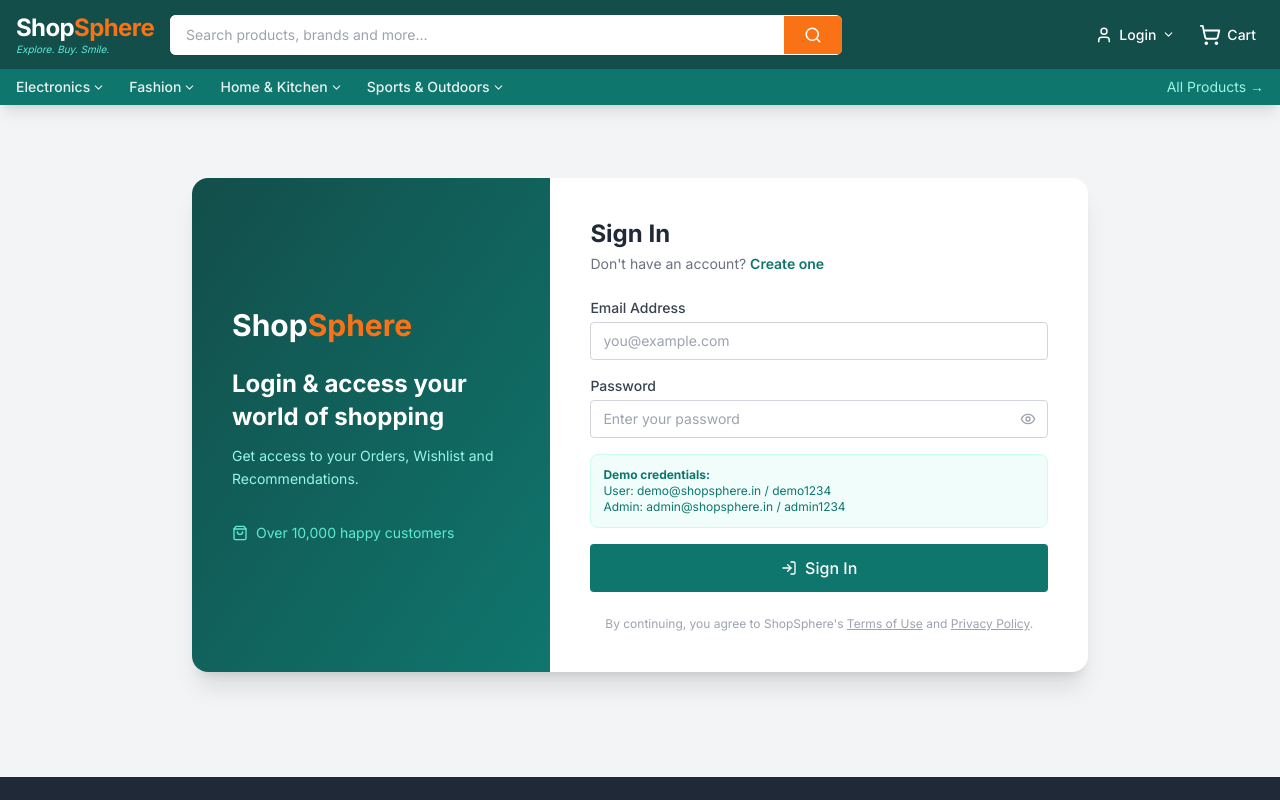
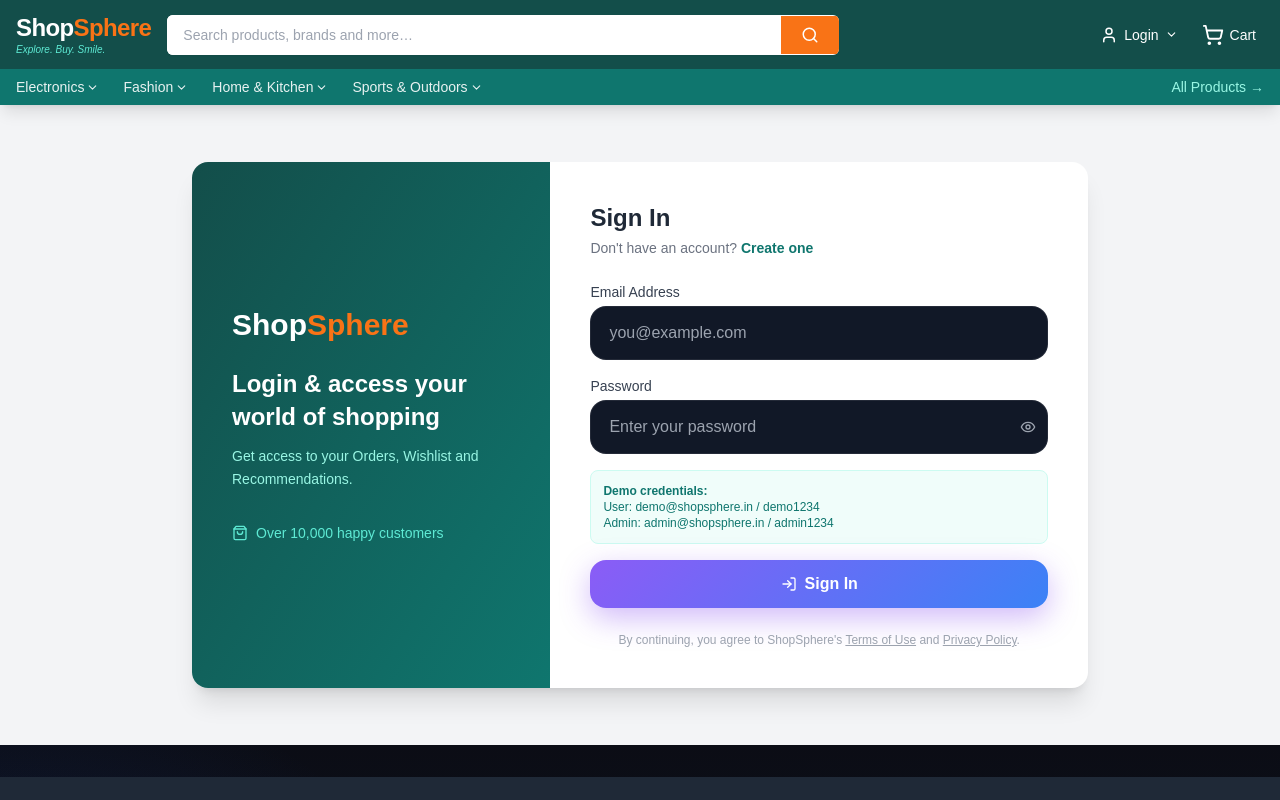
Before and after one commit to kushwahaKhushi/shopsphere, a Next.js app: page /login in a window 1280 px wide. Shown: the top 800 px of the page. Built offline with nearby package versions, Linux system fonts and the light colour scheme.

Commit message:
Update landing page

```diff
--- a/app/globals.css
+++ b/app/globals.css
@@ -2,60 +2,395 @@
 @tailwind components;
 @tailwind utilities;
 
-@import url('https://fonts.googleapis.com/css2?family=Inter:wght@300;400;500;600;700&display=swap');
+@import url('https://fonts.googleapis.com/css2?family=Outfit:wght@300;400;500;600;700;800&display=swap');
 
-* { box-sizing: border-box; padding: 0; margin: 0; }
+:root{
+  --bg:#07070c;
+  --bg-secondary:#0f172a;
+  --card:rgba(20,20,35,.72);
+  --card-border:rgba(255,255,255,.08);
 
-html, body {
-  max-width: 100vw;
-  overflow-x: hidden;
-  background-color: #f3f4f6;
-  font-family: 'Inter', sans-serif;
+  --primary:#8b5cf6;
+  --primary-dark:#7c3aed;
+  --accent:#3b82f6;
+  --accent-dark:#2563eb;
+
+  --text:#ffffff;
+  --text-muted:#9ca3af;
+
+  --success:#22c55e;
+  --danger:#ef4444;
 }
 
-@layer components {
-  .btn-primary {
-    @apply bg-primary text-white px-6 py-2.5 rounded font-medium
-           hover:bg-primary-dark transition-colors duration-200
-           inline-flex items-center gap-2 disabled:opacity-60 disabled:cursor-not-allowed;
-  }
-  .btn-accent {
-    @apply bg-accent text-white px-6 py-2.5 rounded font-medium
-           hover:bg-accent-dark transition-colors duration-200
-           inline-flex items-center gap-2 disabled:opacity-60 disabled:cursor-not-allowed;
-  }
-  .btn-outline {
-    @apply border border-primary text-primary px-6 py-2.5 rounded font-medium
-           hover:bg-primary-light transition-colors duration-200
-           inline-flex items-center gap-2;
-  }
-  .card {
-    @apply bg-white rounded-lg shadow-card hover:shadow-md transition-shadow duration-200;
-  }
-  .input-field {
-    @apply w-full border border-gray-300 rounded px-3 py-2 text-sm
-           focus:outline-none focus:border-primary focus:ring-1 focus:ring-primary/30
-           transition-colors;
-  }
-  .badge-green  { @apply inline-flex items-center px-2 py-0.5 rounded text-xs font-semibold bg-green-100 text-green-700; }
-  .badge-orange { @apply inline-flex items-center px-2 py-0.5 rounded text-xs font-semibold bg-orange-100 text-orange-700; }
-  .badge-blue   { @apply inline-flex items-center px-2 py-0.5 rounded text-xs font-semibold bg-blue-100 text-blue-700; }
-  .badge-red    { @apply inline-flex items-center px-2 py-0.5 rounded text-xs font-semibold bg-red-100 text-red-700; }
-  .discount-badge { @apply bg-green-500 text-white text-xs font-bold px-1.5 py-0.5 rounded; }
-  .section-title  { @apply text-base font-bold text-gray-800 border-l-4 border-primary pl-2; }
+*{
+  margin:0;
+  padding:0;
+  box-sizing:border-box;
 }
 
-/* Custom scrollbar */
-::-webkit-scrollbar { width: 5px; height: 5px; }
-::-webkit-scrollbar-track { background: #f3f4f6; }
-::-webkit-scrollbar-thumb { background: #9ca3af; border-radius: 3px; }
-::-webkit-scrollbar-thumb:hover { background: #0f766e; }
+html{
+  scroll-behavior:smooth;
+}
 
-/* Rating star colours */
-.star-filled { color: #f97316; }
-.star-empty  { color: #d1d5db; }
+body{
+  font-family:'Outfit',sans-serif;
+  color:var(--text);
+  background:
+  radial-gradient(circle at top right,#5b21b655 0%,transparent 35%),
+  radial-gradient(circle at bottom left,#2563eb40 0%,transparent 30%),
+  linear-gradient(180deg,#07070c,#09090f,#111827);
 
-/* Spinner utility */
-.spinner {
-  @apply w-5 h-5 border-2 border-white/30 border-t-white rounded-full animate-spin;
+  min-height:100vh;
+  overflow-x:hidden;
 }
+
+/* Selection */
+
+::selection{
+  background:#7c3aed;
+  color:white;
+}
+
+/* Scrollbar */
+
+::-webkit-scrollbar{
+  width:8px;
+}
+
+::-webkit-scrollbar-track{
+  background:#0d1117;
+}
+
+::-webkit-scrollbar-thumb{
+  background:linear-gradient(#7c3aed,#3b82f6);
+  border-radius:20px;
+}
+
+::-webkit-scrollbar-thumb:hover{
+  background:#8b5cf6;
+}
+
+/* ---------- Components ---------- */
+
+@layer components{
+
+.btn-primary{
+@apply inline-flex items-center justify-center gap-2
+px-6 py-3 rounded-2xl font-semibold text-white;
+
+background:linear-gradient(135deg,#8b5cf6,#3b82f6);
+
+transition:.35s;
+
+box-shadow:
+0 10px 30px rgba(124,58,237,.35);
+}
+
+.btn-primary:hover{
+
+transform:translateY(-3px);
+
+box-shadow:
+0 20px 45px rgba(124,58,237,.55);
+}
+
+.btn-accent{
+
+@apply inline-flex items-center justify-center gap-2
+px-6 py-3 rounded-2xl text-white font-semibold;
+
+background:linear-gradient(135deg,#2563eb,#7c3aed);
+
+transition:.35s;
+
+}
+
+.btn-accent:hover{
+
+transform:translateY(-3px);
+
+}
+
+.btn-outline{
+
+@apply inline-flex items-center justify-center
+px-6 py-3 rounded-2xl font-semibold;
+
+background:rgba(255,255,255,.04);
+
+border:1px solid rgba(255,255,255,.08);
+
+color:white;
+
+backdrop-filter:blur(20px);
+
+transition:.35s;
+}
+
+.btn-outline:hover{
+
+background:rgba(124,58,237,.18);
+
+border-color:#8b5cf6;
+
+}
+
+/* Glass Card */
+
+.card{
+
+background:rgba(18,18,28,.75);
+
+backdrop-filter:blur(20px);
+
+border:1px solid rgba(255,255,255,.06);
+
+border-radius:24px;
+
+box-shadow:
+
+0 12px 35px rgba(0,0,0,.45);
+
+transition:.35s;
+}
+
+.card:hover{
+
+transform:translateY(-8px);
+
+box-shadow:
+
+0 25px 60px rgba(124,58,237,.30);
+
+border-color:#7c3aed;
+
+}
+
+/* Inputs */
+
+.input-field{
+
+width:100%;
+
+padding:14px 18px;
+
+border-radius:16px;
+
+background:#111827;
+
+border:1px solid rgba(255,255,255,.08);
+
+color:white;
+
+transition:.3s;
+}
+
+.input-field::placeholder{
+
+color:#9ca3af;
+
+}
+
+.input-field:focus{
+
+outline:none;
+
+border-color:#8b5cf6;
+
+box-shadow:
+
+0 0 0 4px rgba(124,58,237,.18);
+
+}
+
+/* Badges */
+
+.badge-green{
+
+background:#22c55e22;
+
+color:#4ade80;
+
+padding:4px 10px;
+
+border-radius:999px;
+
+font-size:12px;
+
+}
+
+.badge-blue{
+
+background:#3b82f622;
+
+color:#60a5fa;
+
+padding:4px 10px;
+
+border-radius:999px;
+
+font-size:12px;
+
+}
+
+.badge-orange{
+
+background:#f9731622;
+
+color:#fb923c;
+
+padding:4px 10px;
+
+border-radius:999px;
+
+font-size:12px;
+
+}
+
+.badge-red{
+
+background:#ef444422;
+
+color:#f87171;
+
+padding:4px 10px;
+
+border-radius:999px;
+
+font-size:12px;
+
+}
+
+.discount-badge{
+
+background:linear-gradient(135deg,#7c3aed,#3b82f6);
+
+padding:5px 12px;
+
+border-radius:999px;
+
+font-size:12px;
+
+font-weight:700;
+
+color:white;
+
+}
+
+.section-title{
+
+font-size:28px;
+
+font-weight:800;
+
+color:white;
+
+position:relative;
+
+padding-left:18px;
+
+margin-bottom:20px;
+
+}
+
+.section-title::before{
+
+content:"";
+
+position:absolute;
+
+left:0;
+
+top:2px;
+
+bottom:2px;
+
+width:5px;
+
+border-radius:20px;
+
+background:linear-gradient(#7c3aed,#3b82f6);
+
+}
+
+}
+
+/* Stars */
+
+.star-filled{
+
+color:#facc15;
+
+}
+
+.star-empty{
+
+color:#4b5563;
+
+}
+
+/* Spinner */
+
+.spinner{
+
+width:22px;
+
+height:22px;
+
+border:3px solid rgba(255,255,255,.15);
+
+border-top-color:#8b5cf6;
+
+border-radius:999px;
+
+animation:spin .8s linear infinite;
+
+}
+
+@keyframes spin{
+
+100%{
+
+transform:rotate(360deg);
+
+}
+
+}
+
+/* Image hover */
+
+img{
+
+transition:.4s;
+
+}
+
+.card:hover img{
+
+transform:scale(1.06);
+
+}
+
+/* Floating animation */
+
+@keyframes float{
+
+0%,100%{
+
+transform:translateY(0);
+
+}
+
+50%{
+
+transform:translateY(-8px);
+
+}
+
+}
+
+.float{
+
+animation:float 4s ease-in-out infinite;
+
+}
```
